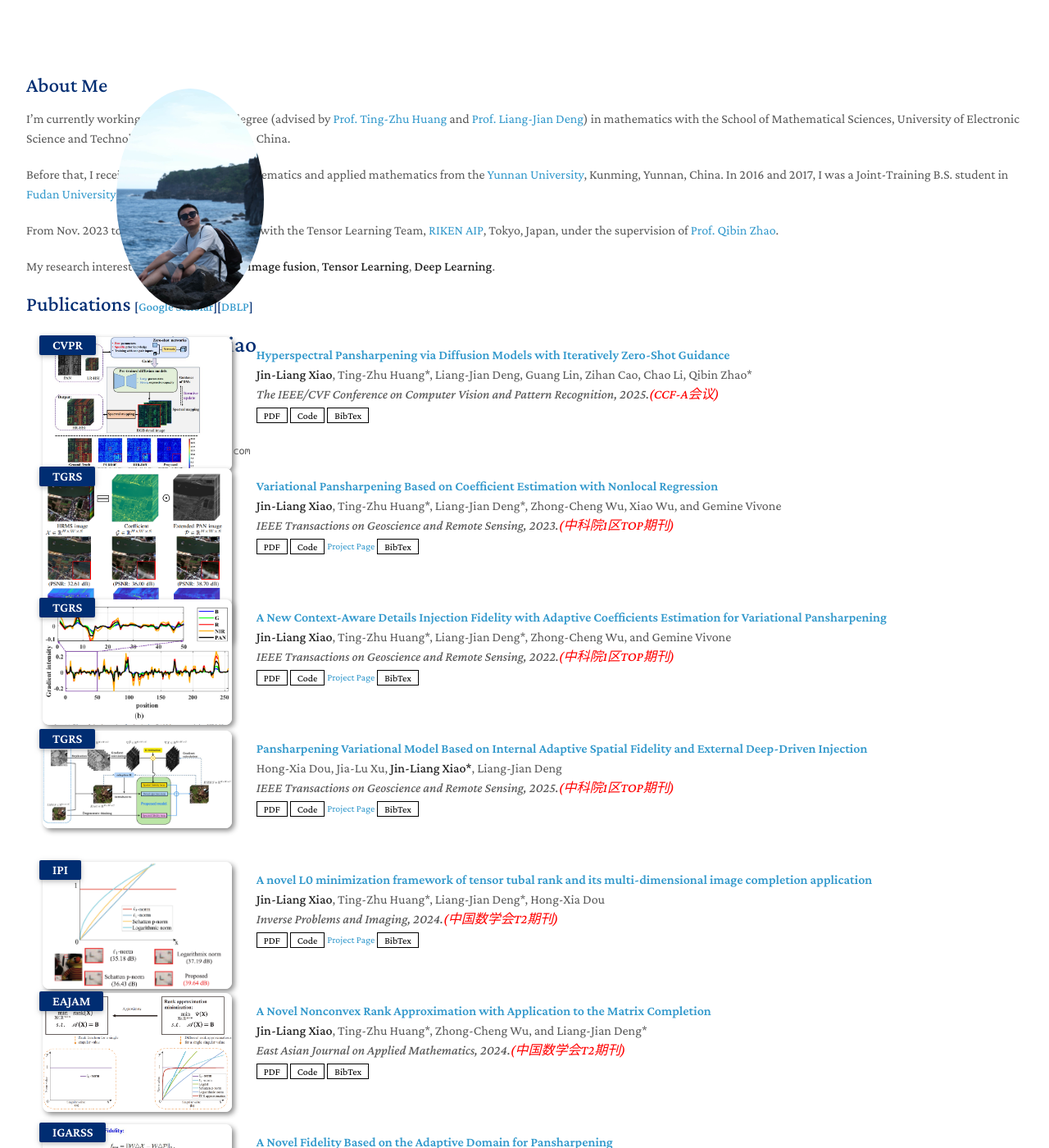
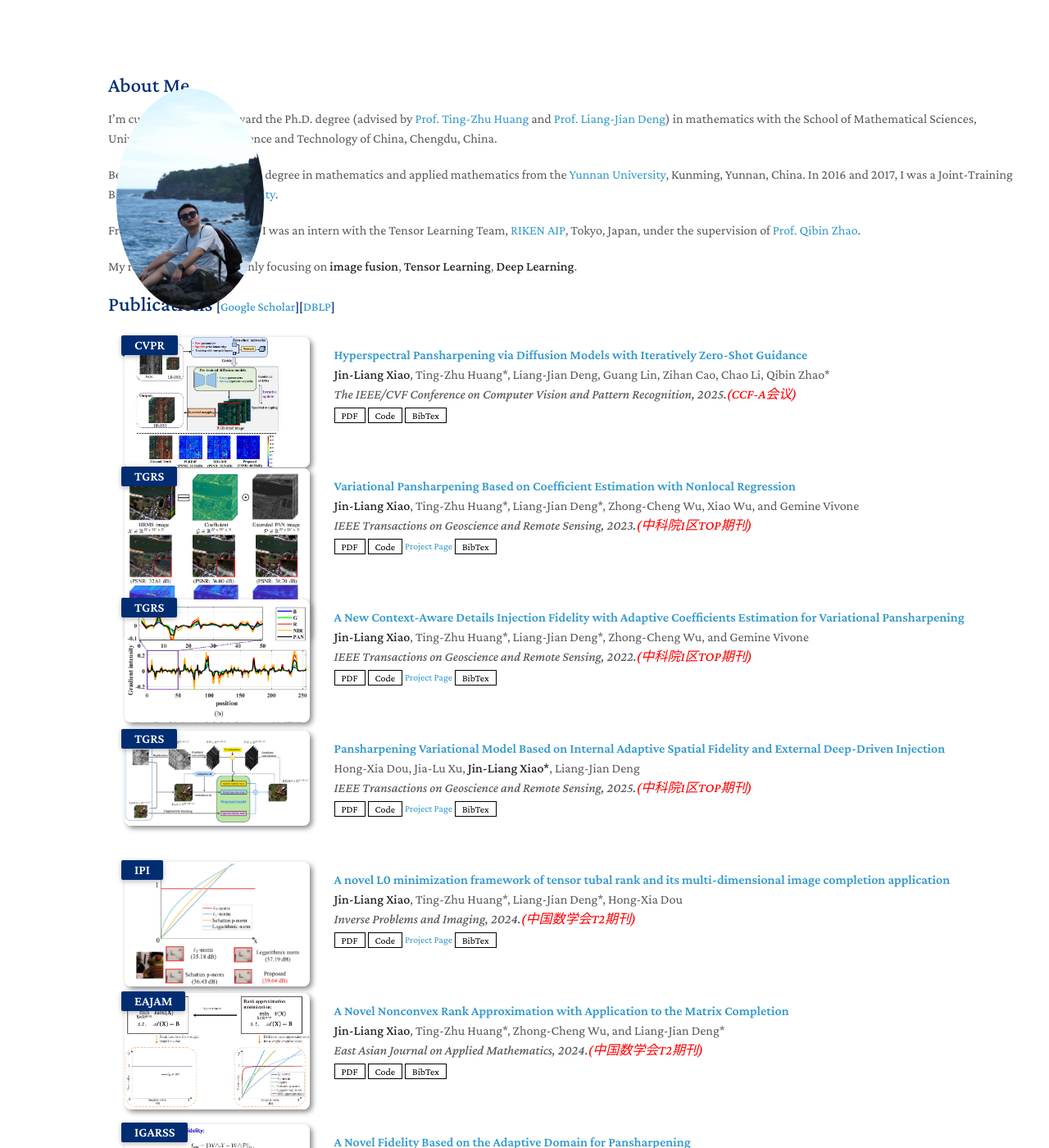
Before and after one commit to Jin-liangXiao/Jin-liangXiao.github.io, a Jekyll site: the page built from index.md, in a window 1280 px wide and 1400 px high. Shown: the whole window at 82% size. Built offline with Jekyll 4.4.1, drawn with Linux system fonts in a browser that asks for light colours; nearby versions of some CDN libraries; a style sheet for code colours, icons or effects is not loaded; our own code applies the rules of GitHub Pages for plain Markdown files.

Commit message:
Update minimal-light.scss

```diff
--- a/_sass/minimal-light.scss
+++ b/_sass/minimal-light.scss
@@ -135,7 +135,7 @@
 
 header ul a strong { font-size: 14px; display: block; color: #222; }
 
-section { width: auto; float: right; padding-top: 5.5em; padding-bottom: 50px; }
+section { width: auto; float: right; padding-top: 5.5em; margin-left: 100px; padding-bottom: 50px; }
 
 small { font-size: 11px; }
 
```
